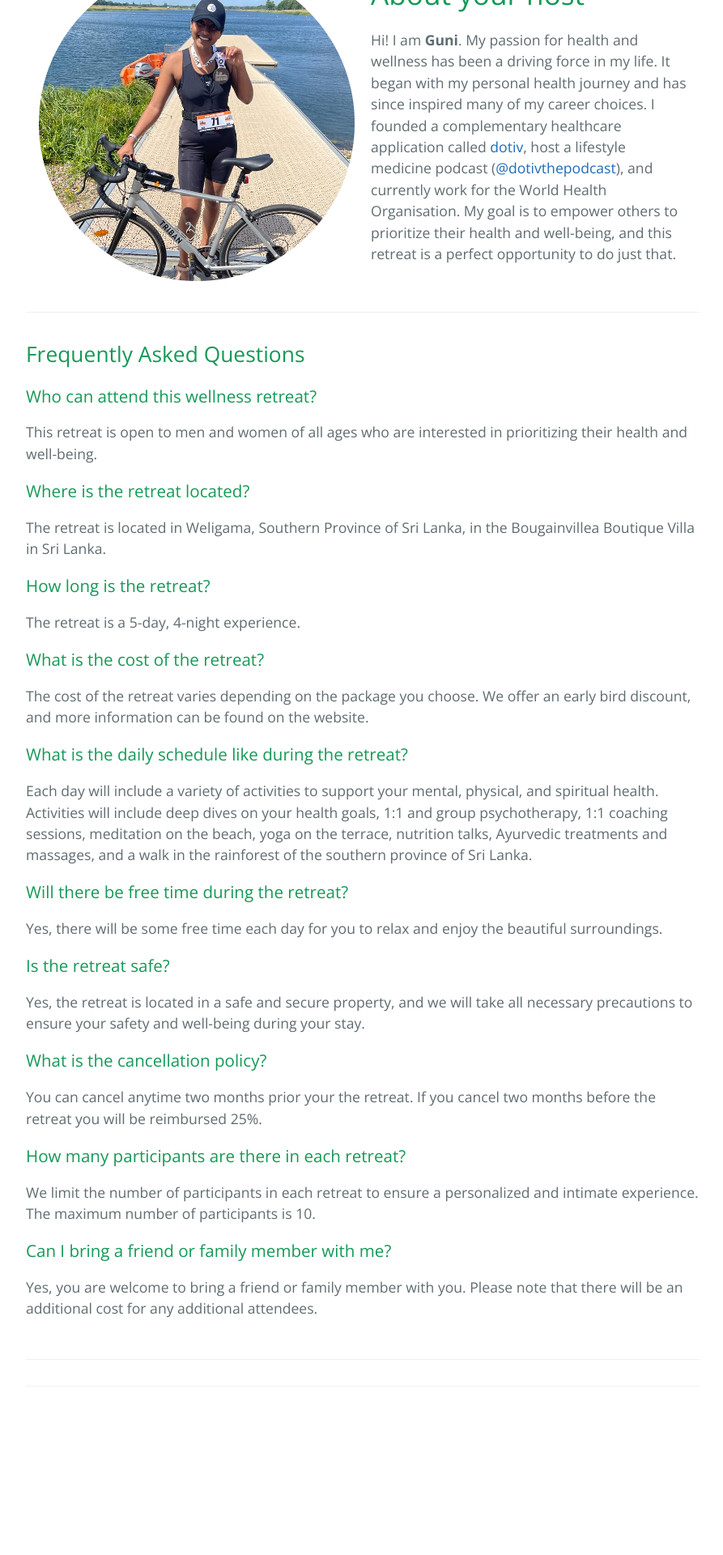
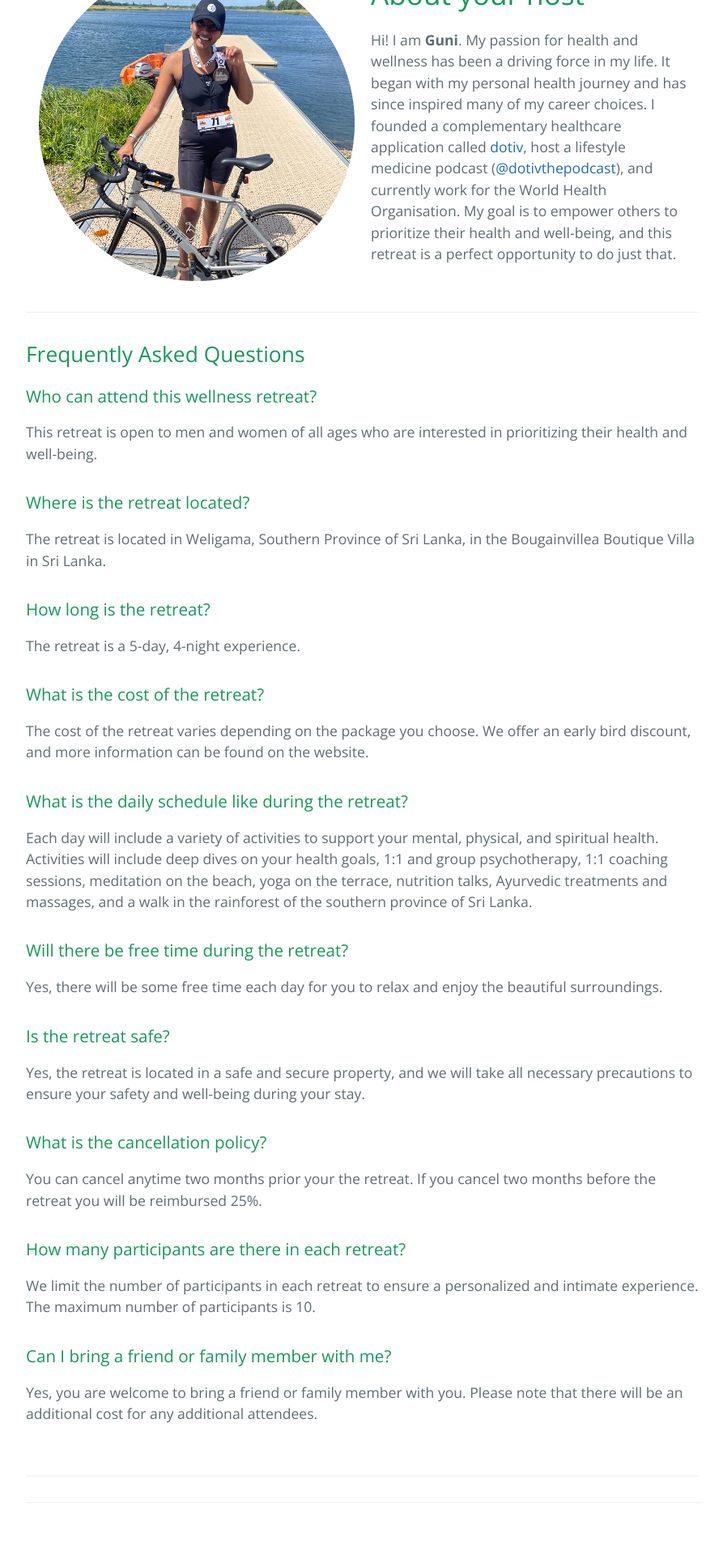
Before and after one commit to shrihari/weligama-retreat, a Jekyll site: the page built from index.html, in a window 1280 px wide. Shown: the part 1267-3187 px from the top of the page at 81% size, without its empty margins (192-1085 px from the left). Built offline with Jekyll 4.4.1, drawn with Linux system fonts in a browser that asks for light colours; before the commit the page ends 3043 px from its top, so only the background shows below that.

Commit message:
Update jekyll-theme-cayman.scss

```diff
--- a/_sass/jekyll-theme-cayman.scss
+++ b/_sass/jekyll-theme-cayman.scss
@@ -423,9 +423,11 @@ section {
 }
 
 .faq-item {
-  margin-bottom: 1rem;
+  margin-bottom: 2rem;
 }
-
+.faq-question {
+  margin-bottom: 0;
+}
 .faq-answer {
   margin-top: 0;
 }
```
